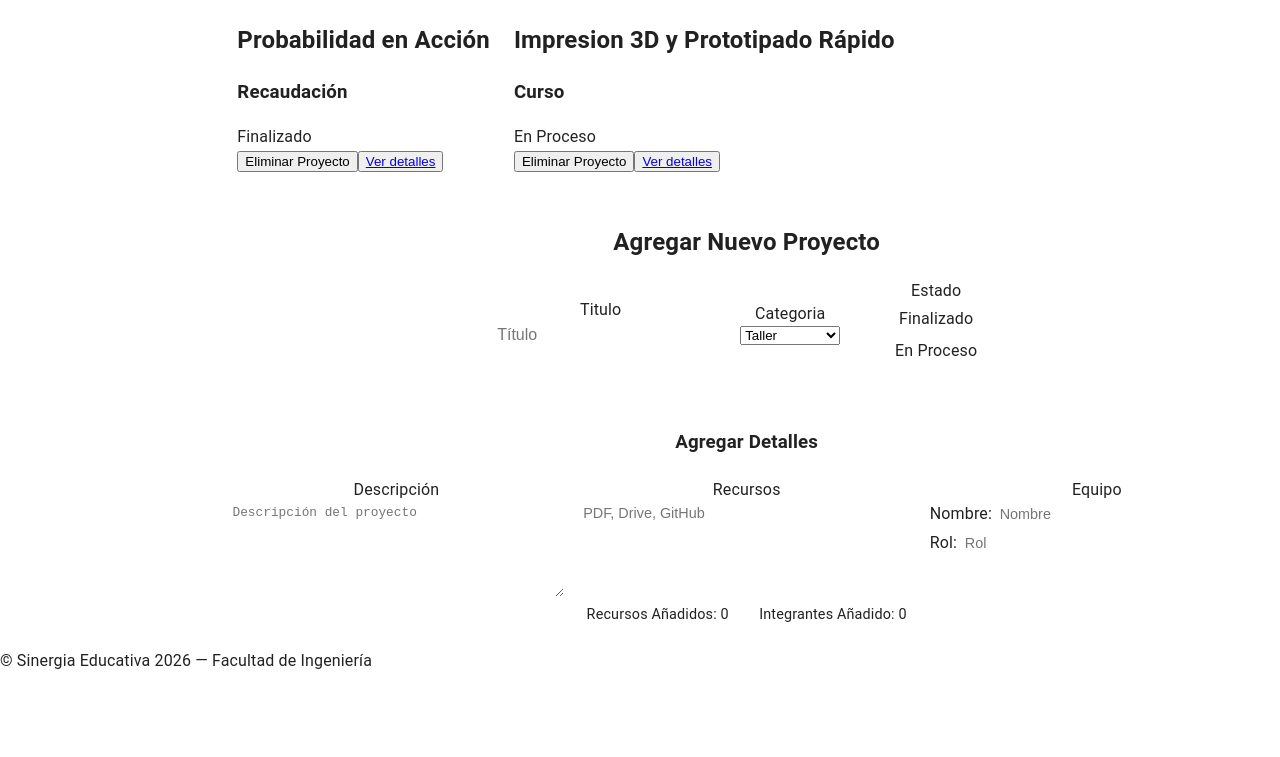
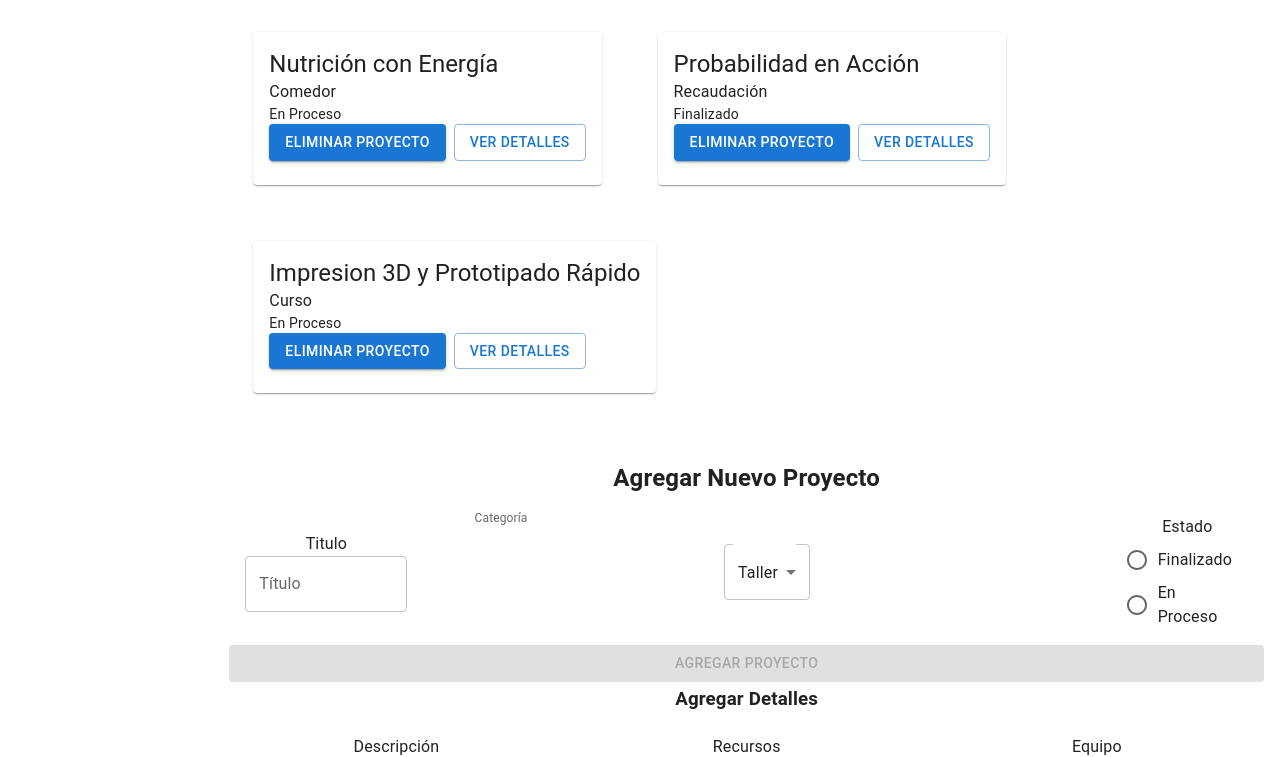
Before and after one commit to Dionicio-Rodrigo/pv_tp3_grupo2, a React (Vite) app: page /proyectos in a window 1280 px wide. Shown: the part 420-1177 px from the top of the page. Before the commit the page ends 1093 px from the top, so only its background shows below. Built offline with nearby package versions, Linux system fonts and the light colour scheme.

Commit message:
Formulario Agregar y Lista de proyectos en MUI

```diff
--- a/src/components/Agregar.jsx
+++ b/src/components/Agregar.jsx
@@ -1,6 +1,17 @@
 import { useEffect, useState } from "react";
 import "../css/Agregar.css";
 import { AgregarDetalles } from "./AgregarDetalles";
+import {
+  TextField,
+  Select,
+  MenuItem,
+  FormControl,
+  InputLabel,
+  Radio,
+  RadioGroup,
+  FormControlLabel,
+  Button,
+} from "@mui/material";
 
 export const AgregarProyecto = ({ funcion }) => {
   const [nuevoProyecto, setnuevoProyecto] = useState({
@@ -61,9 +72,9 @@ export const AgregarProyecto = ({ funcion }) => {
         <label>
           Titulo
           <br />
-          <input
-            type="text"
-            placeholder="Título"
+          <TextField
+            label="Título"
+            fullWidth
             onChange={(e) => {
               setnuevoProyecto({
                 ...nuevoProyecto,
@@ -73,10 +84,12 @@ export const AgregarProyecto = ({ funcion }) => {
           />
         </label>
 
-        <label>
-          Categoria
-          <br />
-          <select
+        <FormControl fullWidth>
+          <InputLabel>Categoría</InputLabel>
+
+          <Select
+            value={nuevoProyecto.categoria}
+            label="Categoría"
             onChange={(e) => {
               setnuevoProyecto({
                 ...nuevoProyecto,
@@ -84,49 +97,46 @@ export const AgregarProyecto = ({ funcion }) => {
               });
             }}
           >
-            <option value="Taller">Taller</option>
-            <option value="Comedor">Comedor</option>
-            <option value="Curso">Curso</option>
-            <option value="Recaudacion">Recaudación</option>
-          </select>
-        </label>
+           <MenuItem value="Taller">Taller</MenuItem>
+           <MenuItem value="Comedor">Comedor</MenuItem>
+           <MenuItem value="Curso">Curso</MenuItem>
+           <MenuItem value="Recaudacion">
+             Recaudación
+           </MenuItem>
+          </Select>
+        </FormControl>
         <div>
           Estado
           <br />
-          <input
-            type="radio"
-            name="estado"
-            id="finalizado"
-            onClick={() => {
+          <RadioGroup
+            onChange={(e) => {
               setnuevoProyecto({
                 ...nuevoProyecto,
-                finalizado: true,
+                finalizado: e.target.value === "true",
               });
             }}
-          />
-          <label htmlFor="finalizado">Finalizado</label>
-          <input
-            type="radio"
-            name="estado"
-            id="enProceso"
-            onClick={() => {
-              setnuevoProyecto({
-                ...nuevoProyecto,
-                finalizado: false,
-              });
-            }}
-          />
-          <label htmlFor="enProceso">En Proceso</label>
+          >
+            <FormControlLabel
+              value="true"
+              control={<Radio />}
+              label="Finalizado"
+            />
+
+            <FormControlLabel
+              value="false"
+              control={<Radio />}
+              label="En Proceso"
+            />
+          </RadioGroup>
         </div>
       </form>
-      <button
-        form="datosEntrada"
-        type="submit"
+      <Button
+        variant="contained"
         onClick={handlefuncion}
         disabled={invalido}
       >
         Agregar Proyecto
-      </button>
+      </Button>
       <div id="detalles">
         <h3>Agregar Detalles</h3>
         <AgregarDetalles actualizar={handleActualizar} />
--- a/src/components/AgregarDetalles.jsx
+++ b/src/components/AgregarDetalles.jsx
@@ -1,5 +1,9 @@
 import { useEffect, useRef, useState } from "react";
 import "../css/AgregarDetalles.css";
+import {
+  TextField,
+  Button,
+} from "@mui/material";
 
 export const AgregarDetalles = ({ actualizar }) => {
   const [detalles, setDetalles] = useState({
@@ -33,13 +37,17 @@ export const AgregarDetalles = ({ actualizar }) => {
     <fieldset id="agregarDetalles">
       <div id="seccionDescripcion">
         <label htmlFor="bandejaDescripcion">Descripción</label>
-        <textarea
-          placeholder="Descripción del proyecto"
-          id="bandejaDescripcion"
-          name="descripcion"
+        <TextField
+          label="Descripción"
+          multiline
+          rows={4}
+          fullWidth
           value={detalles.descripcion}
-          onInput={(e) => {
-            setDetalles({ ...detalles, descripcion: e.target.value });
+          onChange={(e) => {
+            setDetalles({
+              ...detalles,
+              descripcion: e.target.value,
+            });
           }}
         />
       </div>
@@ -48,19 +56,19 @@ export const AgregarDetalles = ({ actualizar }) => {
           Recursos
           <br />
         </label>
-        <input
-          type="text"
-          id="bandejaRecurso"
-          className="bandejaDetalles"
-          placeholder="PDF, Drive, GitHub"
-          name="recurso"
+        <TextField
+          label="Recurso"
+          fullWidth
           value={entradas.recurso}
           onChange={(e) => {
-            setEntradas({ ...entradas, recurso: e.target.value });
+            setEntradas({
+              ...entradas,
+              recurso: e.target.value,
+            });
           }}
         />
-        <button
-          className="btnAgregarDetalles"
+        <Button
+          variant="contained"
           type="button"
           disabled={!btnRecurso}
           onClick={() => {
@@ -68,48 +76,50 @@ export const AgregarDetalles = ({ actualizar }) => {
               ...detalles,
               recursos: [...detalles.recursos, entradas.recurso],
             });
-            setEntradas({ ...entradas, recurso: "" });
-          }}
+
+            setEntradas({
+              ...entradas,
+              recurso: "",
+            });
+            }}
         >
           Agregar Recurso
-        </button>
+        </Button>
       </div>
       <div>
         <label htmlFor="seccionEquipo">Equipo</label>
         <div id="seccionEquipo">
           <div>
             <label htmlFor="bandejaNombre">Nombre: </label>
-            <input
-              type="text"
-              placeholder="Nombre"
-              id="bandejaNombre"
-              className="bandejaDetalles"
-              name="nombre"
+            <TextField
+              label="Nombre"
               value={entradas.nombre}
               onChange={(e) => {
-                setEntradas({ ...entradas, nombre: e.target.value });
+                setEntradas({
+                  ...entradas,
+                  nombre: e.target.value,
+                });
               }}
             />
             <br />
           </div>
           <div>
             <label htmlFor="bandejaRol">Rol: </label>
-            <input
-              type="text"
-              id="bandejaRol"
-              className="bandejaDetalles"
-              placeholder="Rol"
-              name="rol"
+            <TextField
+              label="Rol"
               value={entradas.rol}
               onChange={(e) => {
-                setEntradas({ ...entradas, rol: e.target.value });
+                setEntradas({
+                  ...entradas,
+                  rol: e.target.value,
+                });
               }}
             />
           </div>
         </div>
-        <button
+        <Button
+          variant="contained"
           type="button"
-          className="btnAgregarDetalles"
           disabled={!btnIntegrante}
           onClick={() => {
             setDetalles({
@@ -117,11 +127,16 @@ export const AgregarDetalles = ({ actualizar }) => {
               equipo: [...detalles.equipo, entradas.nombre],
               roles: [...detalles.roles, entradas.rol],
             });
-            setEntradas({ ...entradas, nombre: "", rol: "" });
+
+            setEntradas({
+              ...entradas,
+              nombre: "",
+              rol: "",
+            });
           }}
         >
           Agregar Integrante
-        </button>
+        </Button>
       </div>
     </fieldset>
   );
--- a/src/components/ProyectoCard.jsx
+++ b/src/components/ProyectoCard.jsx
@@ -1,26 +1,41 @@
+
 import { NavLink } from "react-router-dom";
+import { Card, CardContent, Typography, Button } from "@mui/material";
 
 export const ProyectoCard = ({ proyecto, eliminar }) => {
   const { titulo, categoria, finalizado, id } = proyecto;
 
   return (
-    <div className="card">
-      <h2>{titulo}</h2>
+  <Card sx={{ margin: 2 }}>
+    <CardContent>
+      <Typography variant="h5">
+        {titulo}
+      </Typography>
 
-      <div className="categoria-estado">
-        <h3>{categoria}</h3>
+      <Typography variant="body1">
+        {categoria}
+      </Typography>
 
-        <span className={`estado-${finalizado ? "finalizado" : "enProceso"}`}>
-          {finalizado ? "Finalizado" : "En Proceso"}
-        </span>
-      </div>
+      <Typography variant="body2">
+        {finalizado ? "Finalizado" : "En Proceso"}
+      </Typography>
 
-      <button className="btn-borrar" onClick={() => eliminar(id)}>
+      <Button
+        variant="contained"
+        onClick={() => eliminar(id)}
+        sx={{ mr: 1 }}
+      >
         Eliminar Proyecto
-      </button>
-      <button className="btn-detalles">
-        <NavLink to={`/Proyectos/${id}`}>Ver detalles</NavLink>
-      </button>
-    </div>
-  );
+      </Button>
+
+      <Button
+        variant="outlined"
+        component={NavLink}
+        to={`/Proyectos/${id}`}
+      >
+        Ver detalles
+      </Button>
+    </CardContent>
+  </Card>
+);
 };
```
